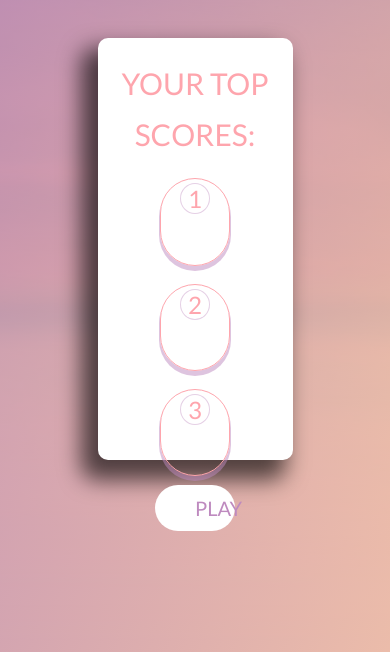
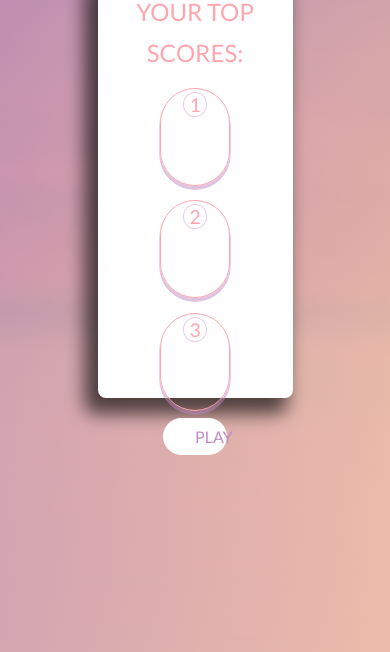
Before and after one commit to katarinaNikol1c/contitnetQuiz, a website: page src/html/index.html in a window 390 px wide. Shown: the part 192-844 px from the top of the page. Drawn offline with Linux system fonts and the light colour scheme.

Commit message:
responsive design wip

```diff
--- /dev/null
+++ b/src/sass/abstracts/_mixins.scss
@@ -0,0 +1,22 @@
+@mixin respond($breakpoint) {
+  @if $breakpoint == phone {
+    @media only screen and (max-width: 37.5em) {
+      @content;
+    }
+  }
+  @if $breakpoint == tab-port {
+    @media only screen and (max-width: 56.25em) {
+      @content;
+    }
+  }
+  @if $breakpoint == tab-land {
+    @media only screen and (max-width: 75em) {
+      @content;
+    }
+  }
+  @if $breakpoint == big-desktop {
+    @media only screen and (min-width: 112.5em) {
+      @content;
+    }
+  }
+}
--- a/src/sass/base/_base.scss
+++ b/src/sass/base/_base.scss
@@ -8,6 +8,18 @@
 
 html {
   font-size: 62.5%;
+
+  @include respond(tab-land) {
+    font-size: 56.25%;
+  }
+
+  @include respond(tab-port) {
+    font-size: 50%;
+  }
+
+  @include respond(big-desktop) {
+    font-size: 75%;
+  }
 }
 
 body {
--- a/src/sass/base/_typography.scss
+++ b/src/sass/base/_typography.scss
@@ -26,6 +26,11 @@ body {
     );
     color: transparent;
     transition: all 0.2s;
+
+    @include respond(phone) {
+      letter-spacing: 1rem;
+      font-size: 5rem;
+    }
   }
 
   &--2 {
@@ -34,6 +39,10 @@ body {
     color: $color-primary-first;
     font-weight: 400;
     letter-spacing: 0.7rem;
+
+    @include respond(phone) {
+      letter-spacing: 0.5rem;
+    }
   }
 
   &--3 {
@@ -41,6 +50,10 @@ body {
     font-size: 1.8rem;
     font-weight: 400;
     color: $color-white;
+
+    @include respond(phone) {
+      letter-spacing: 0.5rem;
+    }
   }
 }
 
--- a/src/sass/main.scss
+++ b/src/sass/main.scss
@@ -1,14 +1,15 @@
-@import 'abstracts/variables';
+@import "abstracts/mixins";
+@import "abstracts/variables";
 
-@import 'base/animations';
-@import 'base/base';
-@import 'base/typography';
-@import 'base/utilitis';
+@import "base/animations";
+@import "base/base";
+@import "base/typography";
+@import "base/utilitis";
 
-@import 'components/button';
+@import "components/button";
 
-@import 'layout/grid';
+@import "layout/grid";
 
-@import 'pages/home';
-@import 'pages/quiz';
-@import 'pages/result';
+@import "pages/home";
+@import "pages/quiz";
+@import "pages/result";
--- a/src/sass/pages/_home.scss
+++ b/src/sass/pages/_home.scss
@@ -4,7 +4,7 @@
       rgba($color-primary-first, 0.8),
       rgba($color-primary-forth, 0.8)
     ),
-    url('/src/img/dawn-3358468_1920.jpg');
+    url("/src/img/dawn-3358468_1920.jpg");
   width: 100vw;
   height: 100vh;
   background-size: cover;
```
Also changed, not shown: src/css/style.css.
